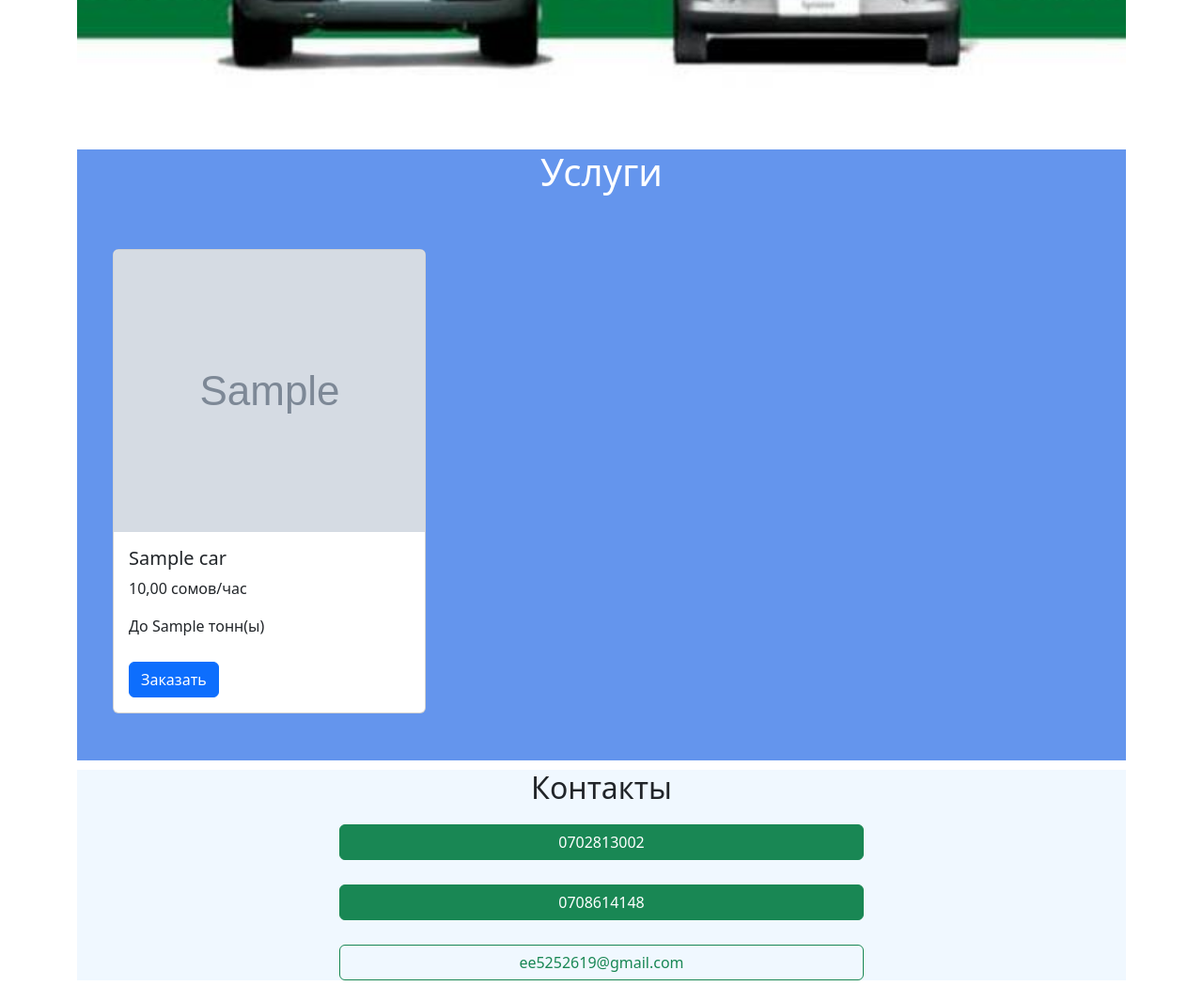
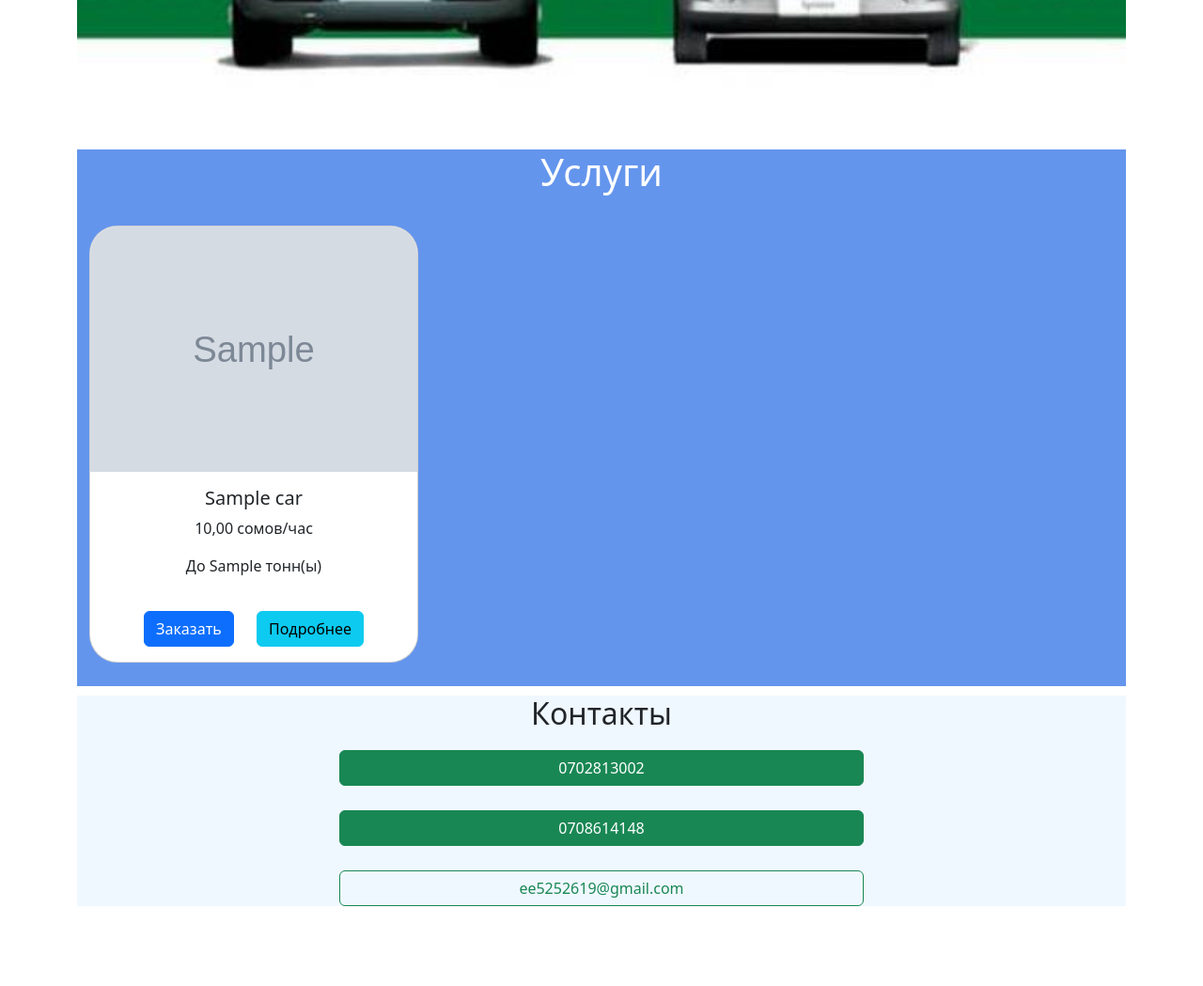
Before and after one commit to raevul/Porter_Taxi, a Django app: template main/templates/main/index.html in a window 1280 px wide. Shown: the part 607-1656 px from the top of the page at 94% size. After the commit the page ends 1571 px from the top, so only its background shows below. Run offline with Django 5.2, Linux system fonts and the light colour scheme; tables that the repository leaves empty hold one stand-in row (values such as "Sample post"); the template is opened without the code that fills it: values that come from a table or form of the project are taken from there, most other values are stand-ins (such as "Sample title", 1, 10 or a date in 2020); grey boxes marked "Sample" are stand-in pictures.

Commit message:
updated card and added service detail page

```diff
--- a/main/models.py
+++ b/main/models.py
@@ -1,4 +1,5 @@
 from django.db import models
+from django.urls import reverse
 
 
 class Car(models.Model):
@@ -15,3 +16,6 @@ class Car(models.Model):
         ordering = ('title', )
         verbose_name = 'Услуга'
         verbose_name_plural = 'Услуги'
+
+    def get_absolute_url(self):
+        return reverse('service_detail', kwargs={'slug': self.slug})
--- a/main/templates/main/index.html
+++ b/main/templates/main/index.html
@@ -31,7 +31,7 @@
                 {% endif %}
                 <div class="col">
                     <div class="card">
-                        <img src="{{ service.image.url }}" class="card-img-top" alt="...">
+                        <img src="{{ service.image.url }}" class="card-img-top original-size" alt="...">
                         <div class="card-body">
                             <h5 class="card-title">{{ service.title }}</h5>
                             <p class="card-price">{{ service.price }} сомов/час</p>
@@ -40,7 +40,10 @@
                             {% else %}
                                 <p class="card-text">До {{ service.weight }} тонн(ы)</p>
                             {% endif %}
-                            <button type="button" class="btn btn-primary orderBtn" data-product-image="{{ service.image.url }}" data-product-name="{{ service.title }}" data-product-price="{{ service.price }}">Заказать</button>
+                            <div class="button-container">
+                                <button type="button" class="btn btn-primary orderBtn" data-product-url="{{ service_url }}" data-product-name="{{ service.title }}" data-product-price="{{ service.price }}">Заказать</button>
+                                <a href="{{ service.get_absolute_url }}" class="btn btn-info">Подробнее</a>
+                            </div>
                         </div>
                     </div>
                 </div>
@@ -56,27 +59,27 @@
     <script>
     document.querySelectorAll('.orderBtn').forEach(function(btn) {
         btn.addEventListener('click', function() {
-            var productImage = this.getAttribute('data-product-image');
             var productName = this.getAttribute('data-product-name');
             var productPrice = this.getAttribute('data-product-price');
-            var phoneNumber = '996702813002';
+            var productUrl = this.getAttribute('data-product-url');
+            var phoneNumber = '996708614148';
 
-            // Создание HTML-разметки для сообщения
-            var message = '<strong>Хочу заказать:</strong> ' + productName + ', <strong>Цена:</strong> ' + productPrice + '<br>';
-            message += '<img src="' + productImage + '" alt="Product Image" style="max-width: 200px;"><br>';
-            message += 'Изображение: ' + productImage;
+            // Формирование текстового сообщения для WhatsApp с информацией о товаре
+            var message = 'Хочу заказать: ' + productName + ', Цена: ' + productPrice;
 
-            // Кодирование только текста сообщения для URL
+            // Добавление ссылки на детальную страницу сервиса в сообщение
+            message += '\nПодробнее: ' + productUrl;
+
+            // Кодирование сообщения для URL
             var encodedMessage = encodeURIComponent(message);
-            // Формирование ссылки WhatsApp
+
+            // Формирование ссылки WhatsApp с параметрами
             var whatsappUrl = 'https://wa.me/' + phoneNumber + '?text=' + encodedMessage;
 
             // Открытие ссылки в новом окне
             window.open(whatsappUrl, '_blank');
         });
     });
-</script>
-
-
+    </script>
 
 {% endblock %}
--- a/main/urls.py
+++ b/main/urls.py
@@ -1,9 +1,10 @@
 from django.urls import path
 
-from .views import ServicesView, AboutView
+from .views import ServicesView, AboutView, ServiceDetailView
 
 
 urlpatterns = [
     path('', ServicesView.as_view(), name='services'),
+    path('<slug:slug>/', ServiceDetailView.as_view(), name='service_detail'),
     path('about/', AboutView.as_view(), name='about'),
 ]
--- a/templates/base.html
+++ b/templates/base.html
@@ -31,18 +31,19 @@
           }
         }
         .card {
-            height: 100%;
+            border-radius: 30px;
+            overflow: hidden;
         }
         .card-img-top {
             width: 100%;
-            height: 300px;
+            height: auto;
             object-fit: cover;
         }
         .btn {
             margin-top: 10px;
         }
         .row-cols-1 {
-            padding: 40px;
+            padding: 15px;
         }
         .footer {
             background-color: #F0F8FF;
@@ -50,6 +51,24 @@
         }
         .about {
             background-color: #6495ED;
+        }
+        .original-size {
+            width: auto;
+            height: auto;
+            max-width: none;
+            max-height: none;
+        }
+        .card-body {
+            display: flex;
+            flex-direction: column;
+            align-items: center;
+        }
+        .button-container {
+            margin-top: 10px;
+        }
+        .button-container .btn {
+            margin-right: 10px;
+            margin-left: 10px;
         }
     </style>
 </head>
```
Also changed, not shown: main/templates/main/service_detail.html (added, +42 -0 lines), main/views.py (+15 -1 lines).
